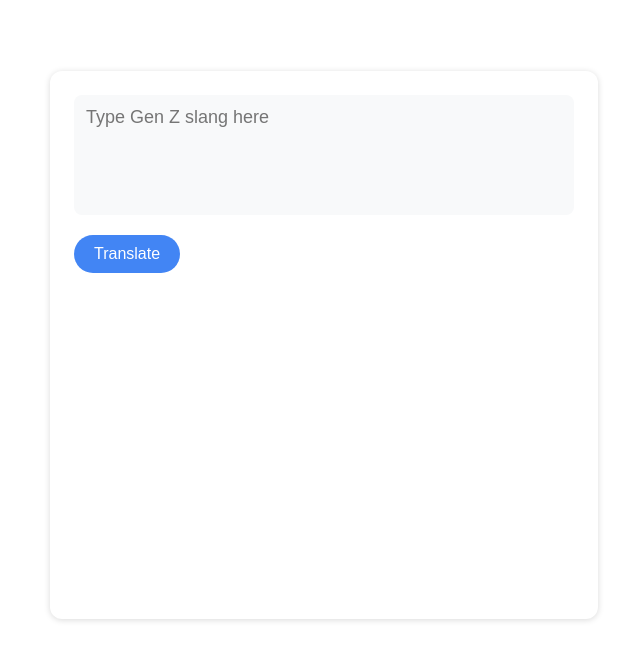
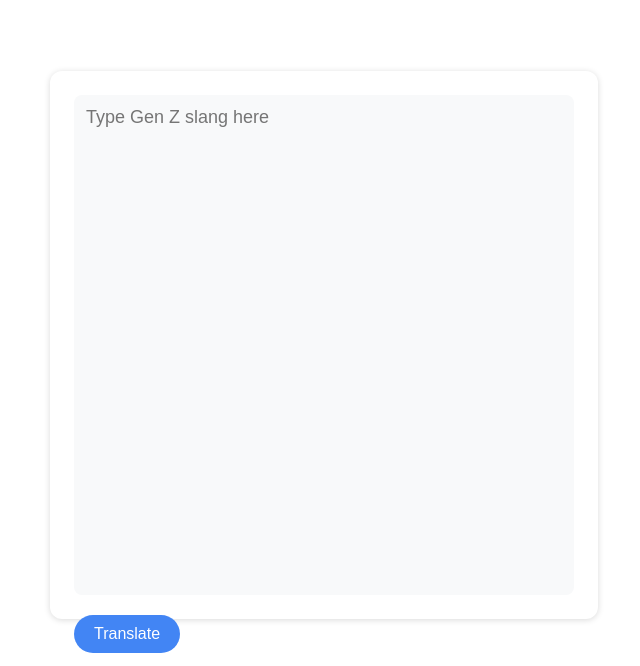
Before and after one commit to dutchbabypancakes/genz-genalpha-translator, a website: page index.html in a window 1280 px wide. Shown: the part 49-715 px from the top of the page, without its empty margins (0-640 px from the left). Drawn offline with Linux system fonts and the light colour scheme.

Commit message:
Update index.html

```diff
--- a/index.html
+++ b/index.html
@@ -34,7 +34,6 @@
       color: #5f6368;
     }
 
-    /* Main card */
     .card {
       margin: 120px 700px 300px 50px;
       background: white;
@@ -48,7 +47,7 @@
 
     textarea {
       width: 100%;
-      height: 120px;
+      height: 100%;
       padding: 12px;
       font-size: 18px;
       border: none;
```
